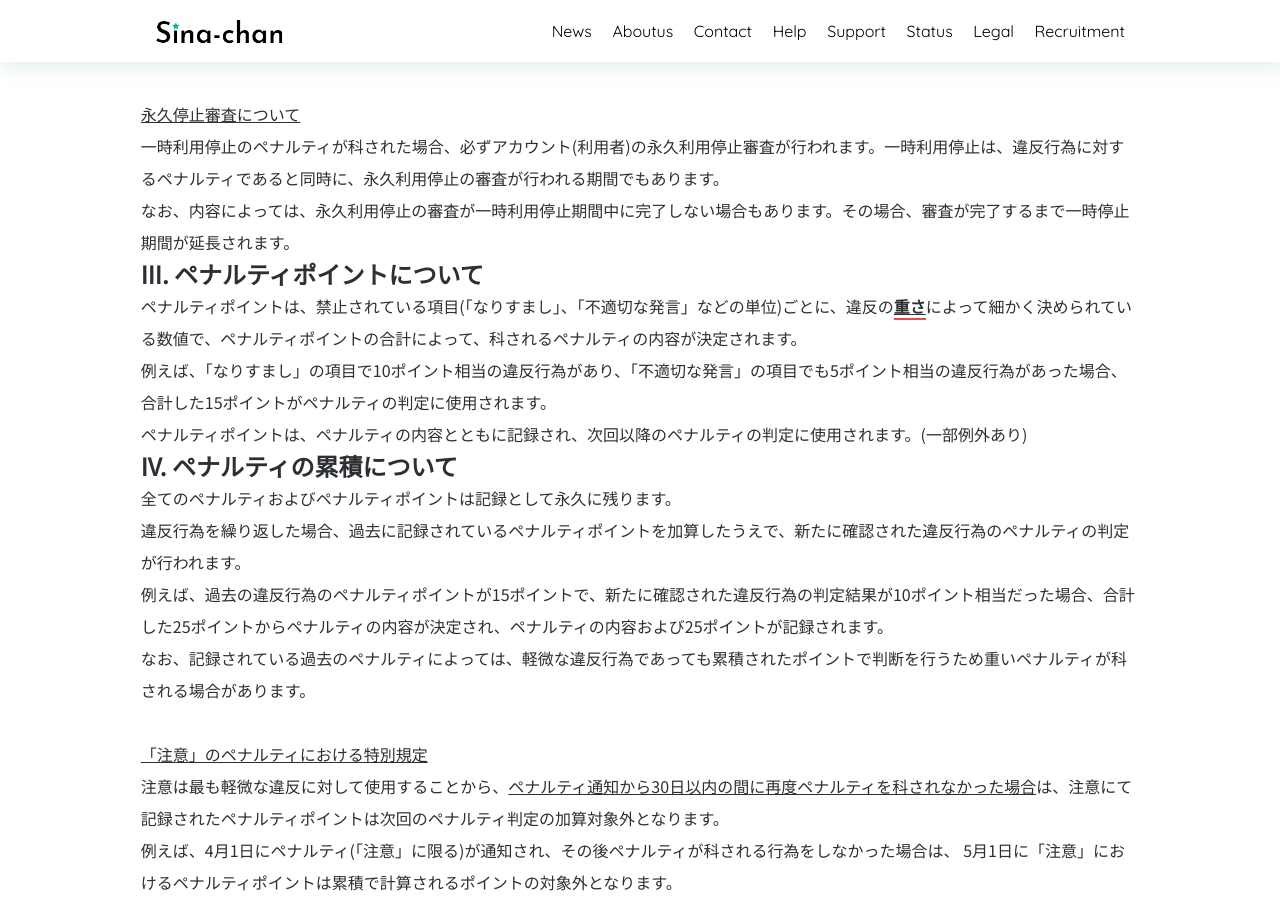
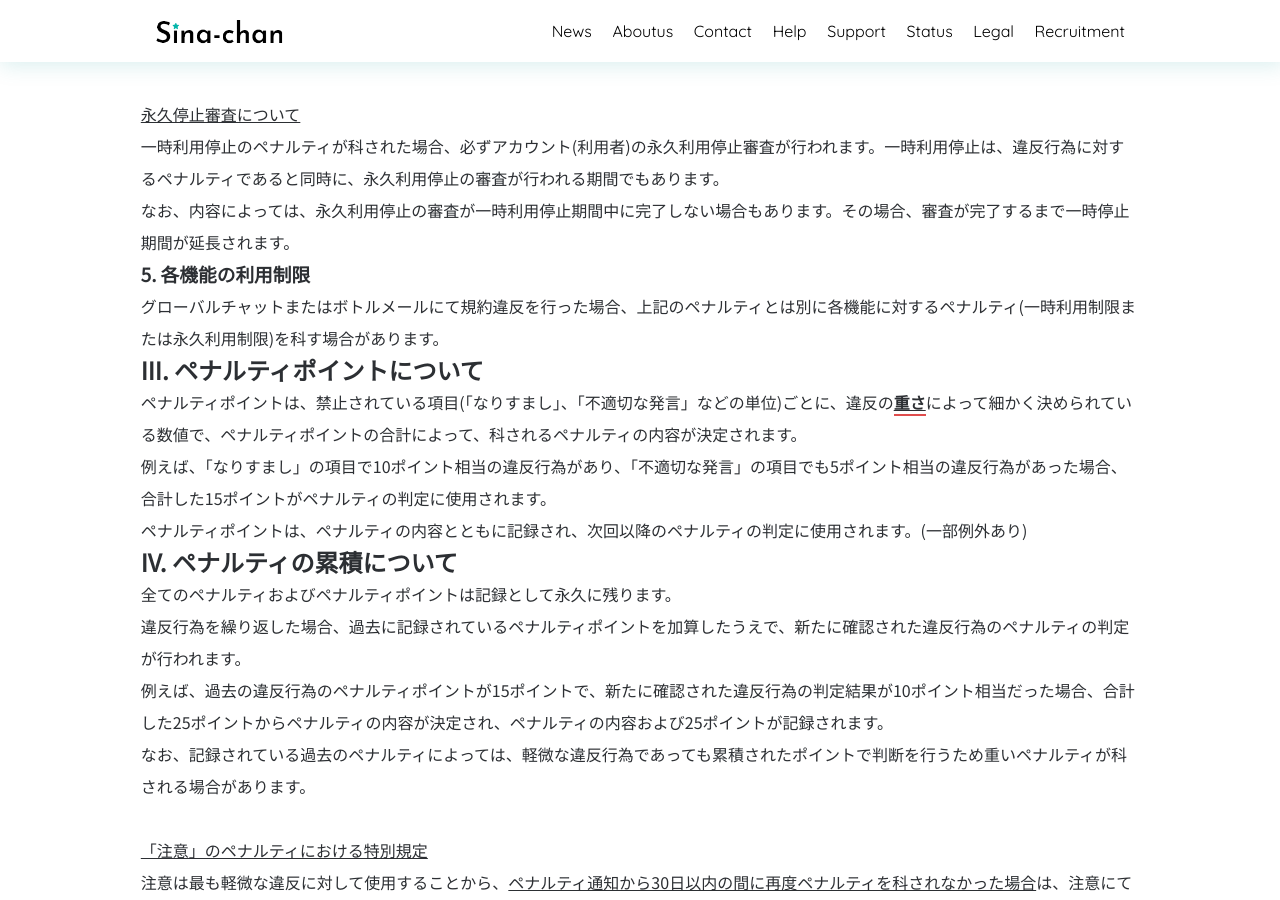
Before and after one commit to SinaKitagami/sinakitagami.github.io, a Jekyll site: the page built from _posts/legal/2024-03-24-new_penalty.md, in a window 1280 px wide and 900 px high, scrolled down 1516 px. Built offline with Jekyll 4.4.1, drawn with Linux system fonts in a browser that asks for light colours; nearby versions of some CDN libraries; a script that is not in the unit is left out.

Commit message:
add penalty description

```diff
--- a/_posts/legal/2024-03-24-new_penalty.md
+++ b/_posts/legal/2024-03-24-new_penalty.md
@@ -65,6 +65,10 @@ categories:
 
 なお、内容によっては、永久利用停止の審査が一時利用停止期間中に完了しない場合もあります。その場合、審査が完了するまで一時停止期間が延長されます。
 
+### 5. 各機能の利用制限
+
+グローバルチャットまたはボトルメールにて規約違反を行った場合、上記のペナルティとは別に各機能に対するペナルティ(一時利用制限または永久利用制限)を科す場合があります。
+
 ## III. ペナルティポイントについて
 
 ペナルティポイントは、禁止されている項目(「なりすまし」、「不適切な発言」などの単位)ごとに、違反の**<u>重さ</u>**によって細かく決められている数値で、ペナルティポイントの合計によって、科されるペナルティの内容が決定されます。
```
